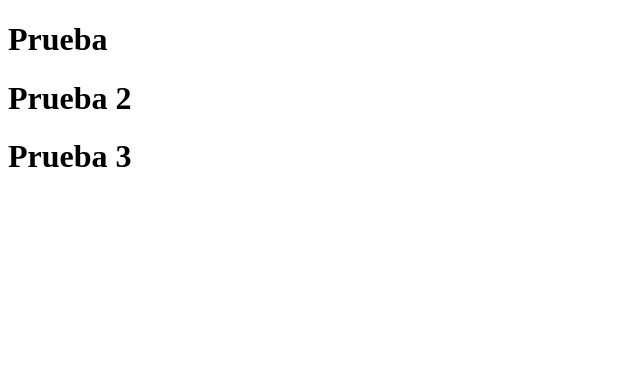
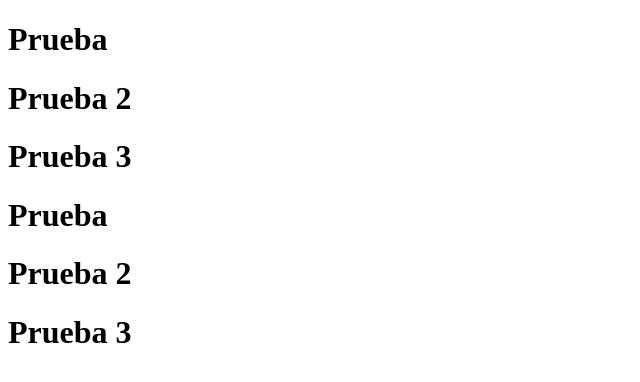
Before and after one commit to lsolis-pcfactory/prueba-repo, a plain HTML site: page index.html in a window 1280 px wide. Shown: the whole page, without its empty margins (0-640 px from the left). Drawn offline with Linux system fonts and the light colour scheme.

Commit message:
Update index.html

```diff
--- a/index.html
+++ b/index.html
@@ -12,5 +12,9 @@
 <h1>Prueba 2</h1>
 <h1>Prueba 3</h1>
 
+    <h1>Prueba</h1>
+<h1>Prueba 2</h1>
+<h1>Prueba 3</h1>
+
 </body>
 </html>
```
